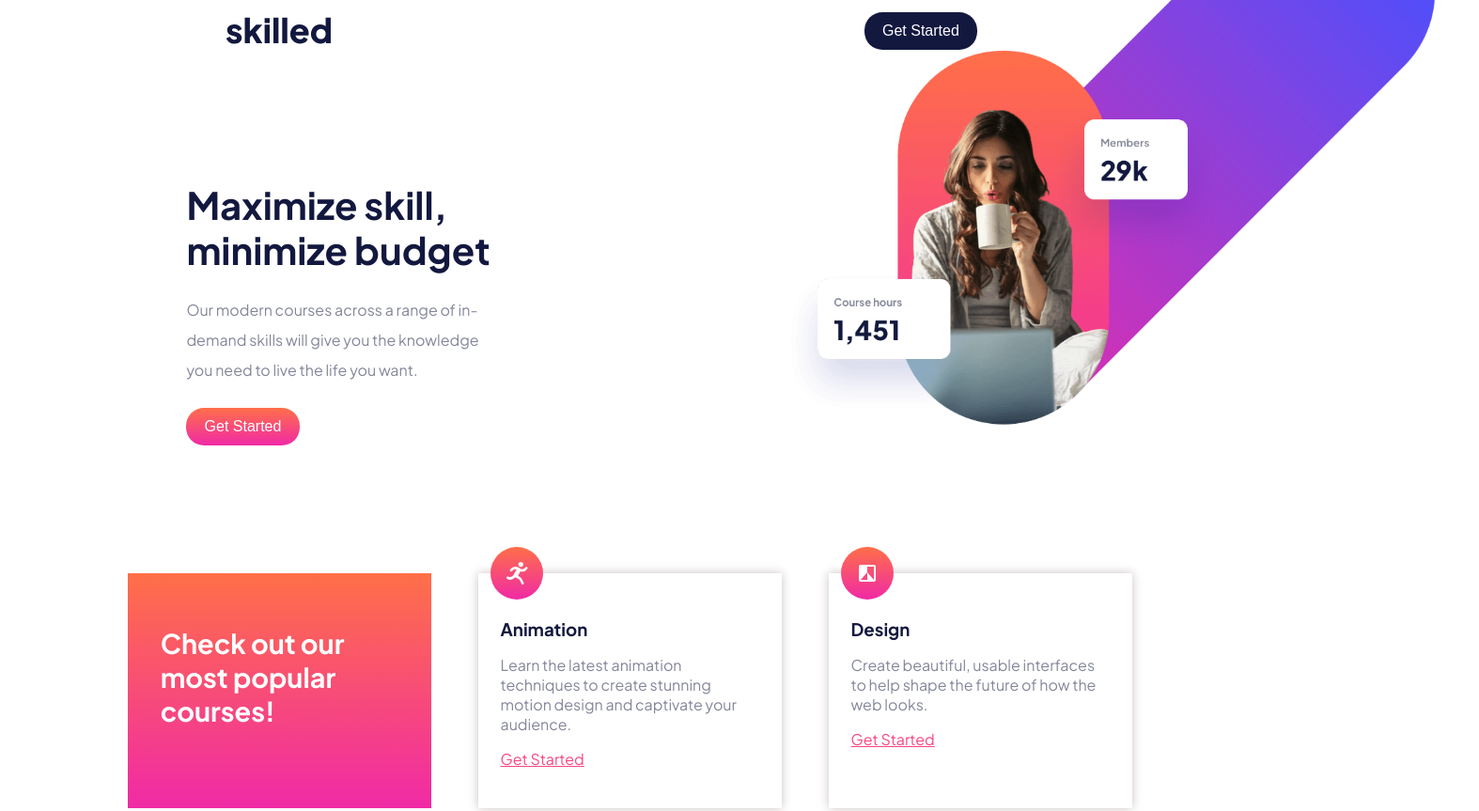
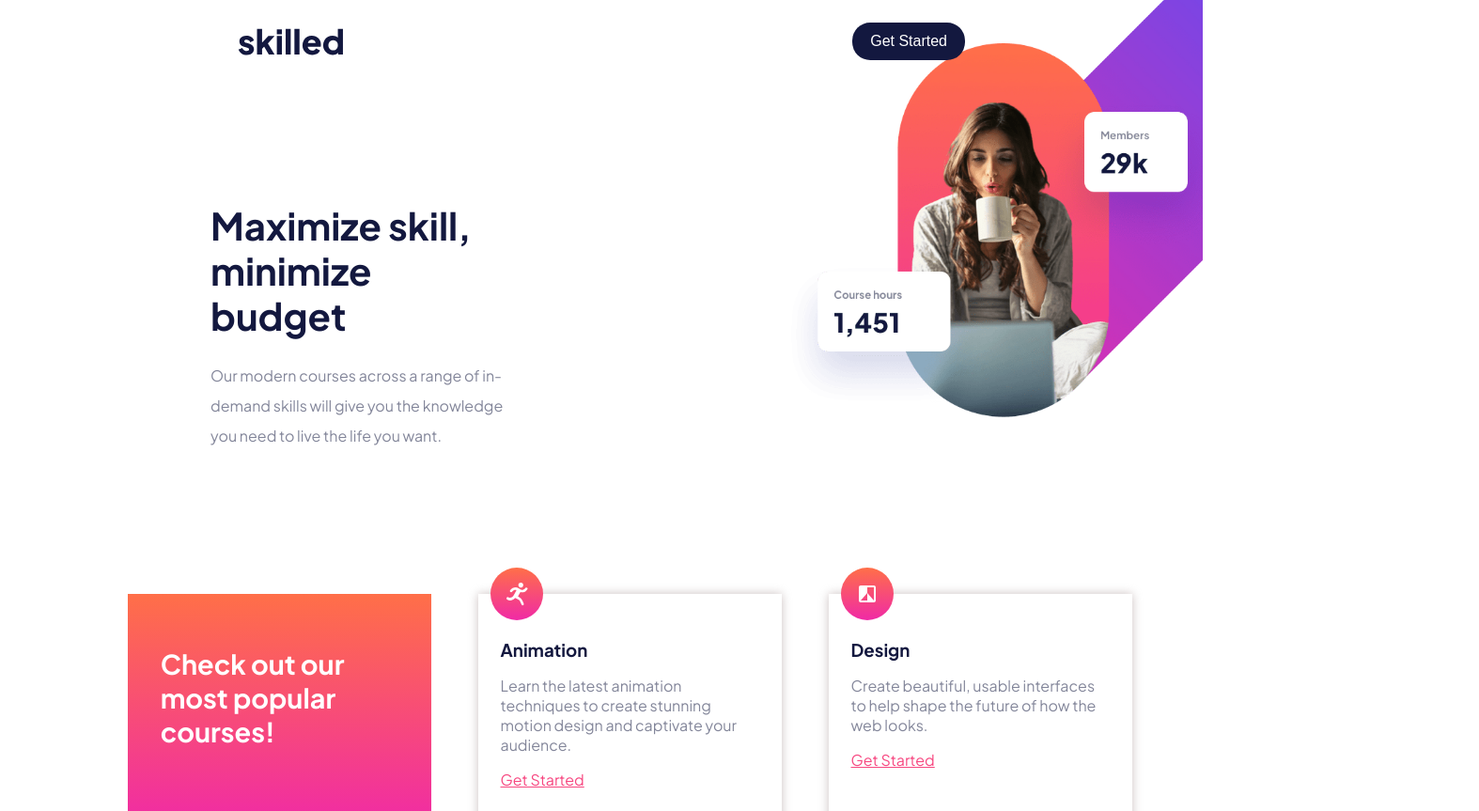
Before and after one commit to DanielDantas0921/skilled-elearning-landing-page, a website: page index.html in a window 1280 px wide. Shown: the top 863 px of the page at 94% size, 1574 px wide, since content can reach past the window. Drawn offline with Linux system fonts and the light colour scheme.

Commit message:
feat: corrigido error do header ocupar mais espaço do que o tamanho da tela

```diff
--- /dev/null
+++ b/anotacoes.txt
@@ -0,0 +1,3 @@
+https://chatgpt.com/share/a98104db-3d2f-4a62-b5f6-796dbf087ce8
+
+sobre como fazer layout responsivos
--- a/src/sass/section/header.scss
+++ b/src/sass/section/header.scss
@@ -1,18 +1,20 @@
 header {
     position: relative;
+    width: 100%;
+    overflow: hidden;
 
 
     nav {
         display: flex;
         align-items: center;
         justify-content: space-between;
-        padding: 0.8rem 15rem;
+        padding: 1.5rem 15.8rem;
     }
 
     .header-content {
-        width: 21rem;
+        width: 25%;
         height: 18rem;
-        margin-left: 15.5%;
+        margin-left: 17.5%;
         margin-top:10%;
 
         h1{
@@ -32,3 +34,28 @@ header {
     top: -35%;
     right: -23%;
 }
+
+/* Estilo para dispositivos móveis pequenos */
+@media (max-width: 575.98px) {
+    /* Estilos aqui */
+  }
+
+  /* Estilo para dispositivos móveis médios */
+  @media (min-width: 576px) and (max-width: 767.98px) {
+    /* Estilos aqui */
+  }
+
+  /* Estilo para tablets */
+  @media (min-width: 768px) and (max-width: 991.98px) {
+    /* Estilos aqui */
+  }
+
+  /* Estilo para laptops pequenos */
+  @media (min-width: 992px) and (max-width: 1199.98px) {
+    /* Estilos aqui */
+  }
+
+  /* Estilo para desktops e laptops maiores */
+  @media (min-width: 1200px) {
+    /* Estilos aqui */
+  }
```
Also changed, not shown: src/css/style.css, 2 other files.
